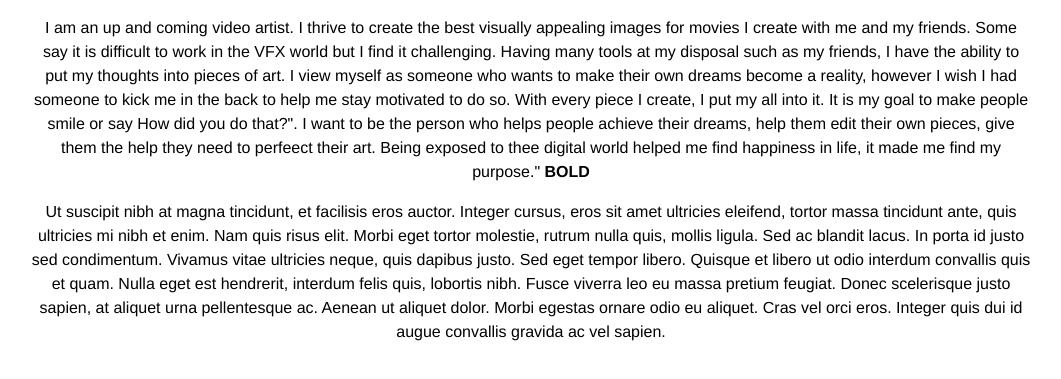
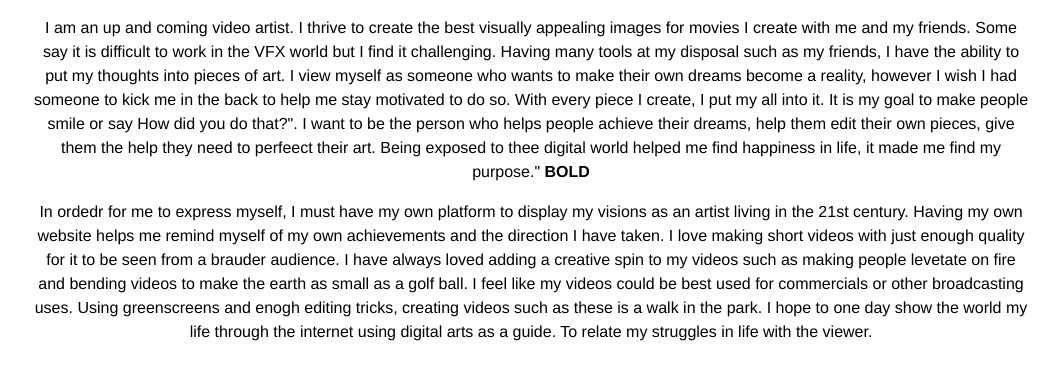
Before and after one commit to LukaCoza/LukaCoza.github.io, a plain HTML site: page statement.html in a window 1280 px wide. Shown: the part 165-544 px from the top of the page, without its empty margins (109-1170 px from the left). Drawn offline with Linux system fonts and the light colour scheme.

Commit message:
Update statement.html

```diff
--- a/statement.html
+++ b/statement.html
@@ -10,10 +10,7 @@
 <body>
   <h1>Artist Statement</h1>
   <p>I am an up and coming video artist. I thrive to create the best visually appealing images for movies I create with me and my friends. Some say it is difficult to work in the VFX world but I find it challenging. Having many tools at my disposal such as my friends, I have the ability to put my thoughts into pieces of art. I view myself as someone who wants to make their own dreams become a reality, however I wish I had someone to kick me in the back to help me stay motivated to do so. With every piece I create, I put my all into it. It is my goal to make people smile or say How did you do that?". I want to be the person who helps people achieve their dreams, help them edit their own pieces, give them the help they need to perfeect their art. Being exposed to thee digital world helped me find happiness in life, it made me find my purpose." <strong>BOLD</strong>
-  <p>Ut suscipit nibh at magna tincidunt, et facilisis eros auctor. Integer cursus, eros sit amet ultricies eleifend, tortor massa tincidunt ante, quis ultricies mi nibh et enim. Nam quis risus elit. Morbi eget tortor molestie, rutrum nulla quis, mollis
-    ligula. Sed ac blandit lacus. In porta id justo sed condimentum. Vivamus vitae ultricies neque, quis dapibus justo. Sed eget tempor libero. Quisque et libero ut odio interdum convallis quis et quam. Nulla eget est hendrerit, interdum felis quis, lobortis
-    nibh. Fusce viverra leo eu massa pretium feugiat. Donec scelerisque justo sapien, at aliquet urna pellentesque ac. Aenean ut aliquet dolor. Morbi egestas ornare odio eu aliquet. Cras vel orci eros. Integer quis dui id augue convallis gravida ac vel
-    sapien.
+  <p>In ordedr for me to express myself, I must have my own platform to display my visions as an artist living in the 21st century. Having my own website helps me remind myself of my own achievements and the direction I have taken. I love making short videos with just enough quality for it to be seen from a brauder audience. I have always loved adding a creative spin to my videos such as making people levetate on fire and bending videos to make the earth as small as a golf ball. I feel like my videos could be best used for commercials or other broadcasting uses. Using greenscreens and enogh editing tricks, creating videos such as these is a walk in the park. I hope to one day show the world my life through the internet using digital arts as a guide. To relate my struggles in life with the viewer.
   </p>
 </body>
 
```
